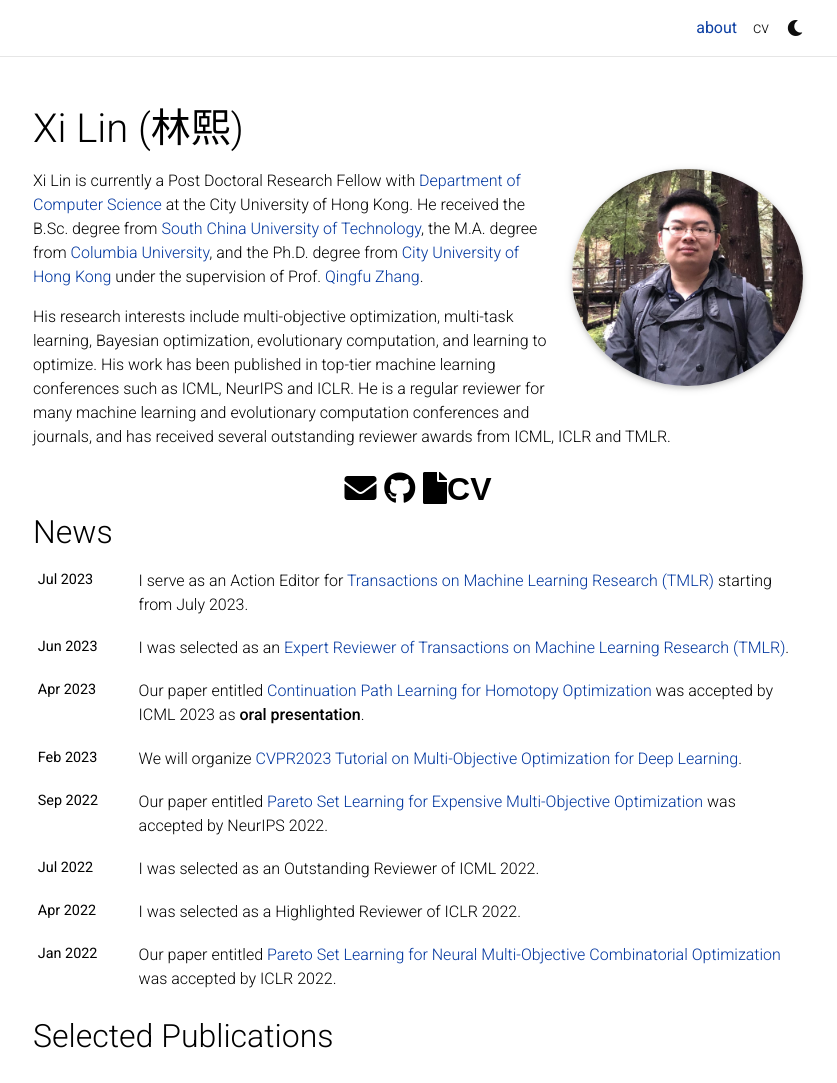
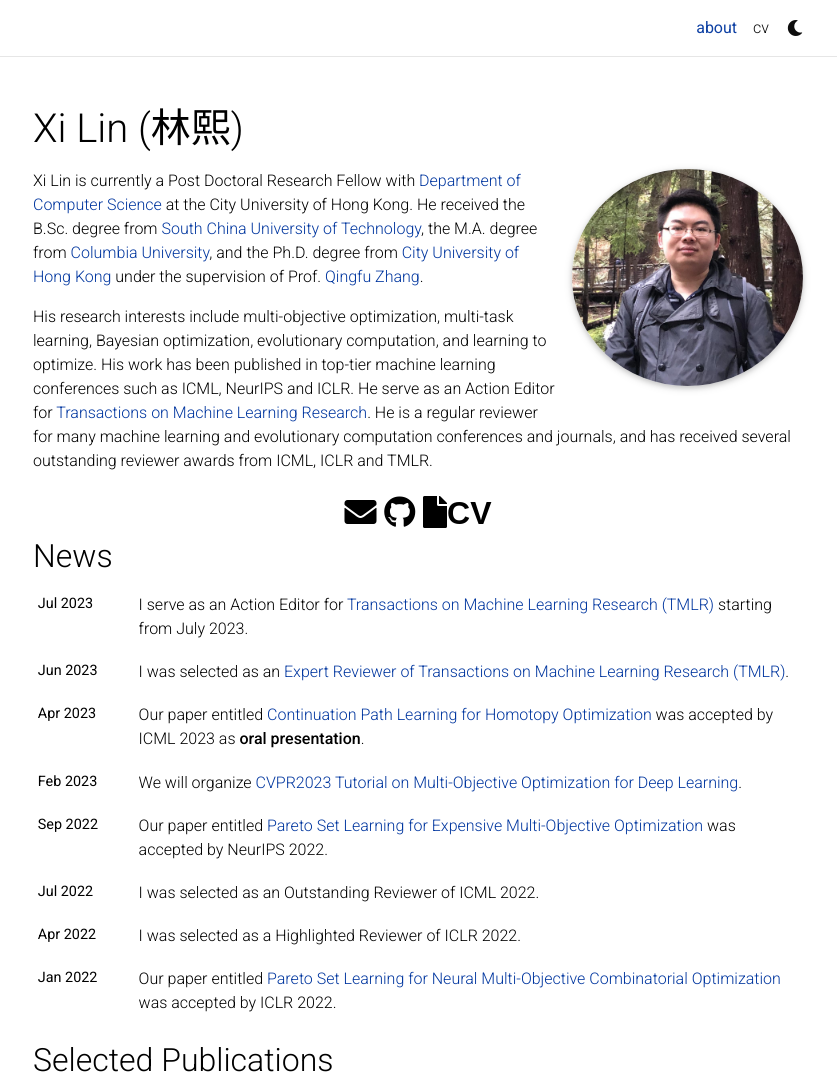
Before and after one commit to Xi-L/Xi-L.github.io, a Jekyll site: the page built from _pages/about.md, in a window 1280 px wide and 1281 px high, cut to the strip 0-1083 px from the top of the window. Shown: the whole strip, without its empty margins (222-1059 px from the left). Built offline with Jekyll 4.4.1, drawn with Linux system fonts in a browser that asks for light colours; full-size pictures stand in for the smaller copies a plugin makes; comment, search, counter and statistics services are not loaded; a style sheet for code colours, icons or effects is not loaded.

Commit message:
Update about.md

```diff
--- a/_pages/about.md
+++ b/_pages/about.md
@@ -18,7 +18,7 @@ social: true  # includes social icons at the bottom of the page
 
 Xi Lin is currently a Post Doctoral Research Fellow with [Department of Computer Science](https://www.cs.cityu.edu.hk/) at the City University of Hong Kong. He received the B.Sc. degree from [South China University of Technology](https://www.scut.edu.cn/en/), the M.A. degree from [Columbia University](https://www.columbia.edu/), and the Ph.D. degree from [City University of Hong Kong](https://www.cityu.edu.hk/) under the supervision of Prof. [Qingfu Zhang](https://www.cs.cityu.edu.hk/~qzhan7/index.html).
 
-His research interests include multi-objective optimization, multi-task learning, Bayesian optimization, evolutionary computation, and learning to optimize. His work has been published in top-tier machine learning conferences such as ICML, NeurIPS and ICLR. He is a regular reviewer for many machine learning and evolutionary computation conferences and journals, and has received several outstanding reviewer awards from ICML, ICLR and TMLR.
+His research interests include multi-objective optimization, multi-task learning, Bayesian optimization, evolutionary computation, and learning to optimize. His work has been published in top-tier machine learning conferences such as ICML, NeurIPS and ICLR. He serve as an Action Editor for [Transactions on Machine Learning Research](https://jmlr.org/tmlr/). He is a regular reviewer for many machine learning and evolutionary computation conferences and journals, and has received several outstanding reviewer awards from ICML, ICLR and TMLR.
 
 <!-- Write your biography here. Tell the world about yourself. Link to your favorite [subreddit](http://reddit.com). You can put a picture in, too. The code is already in, just name your picture `prof_pic.jpg` and put it in the `img/` folder.
 
```
